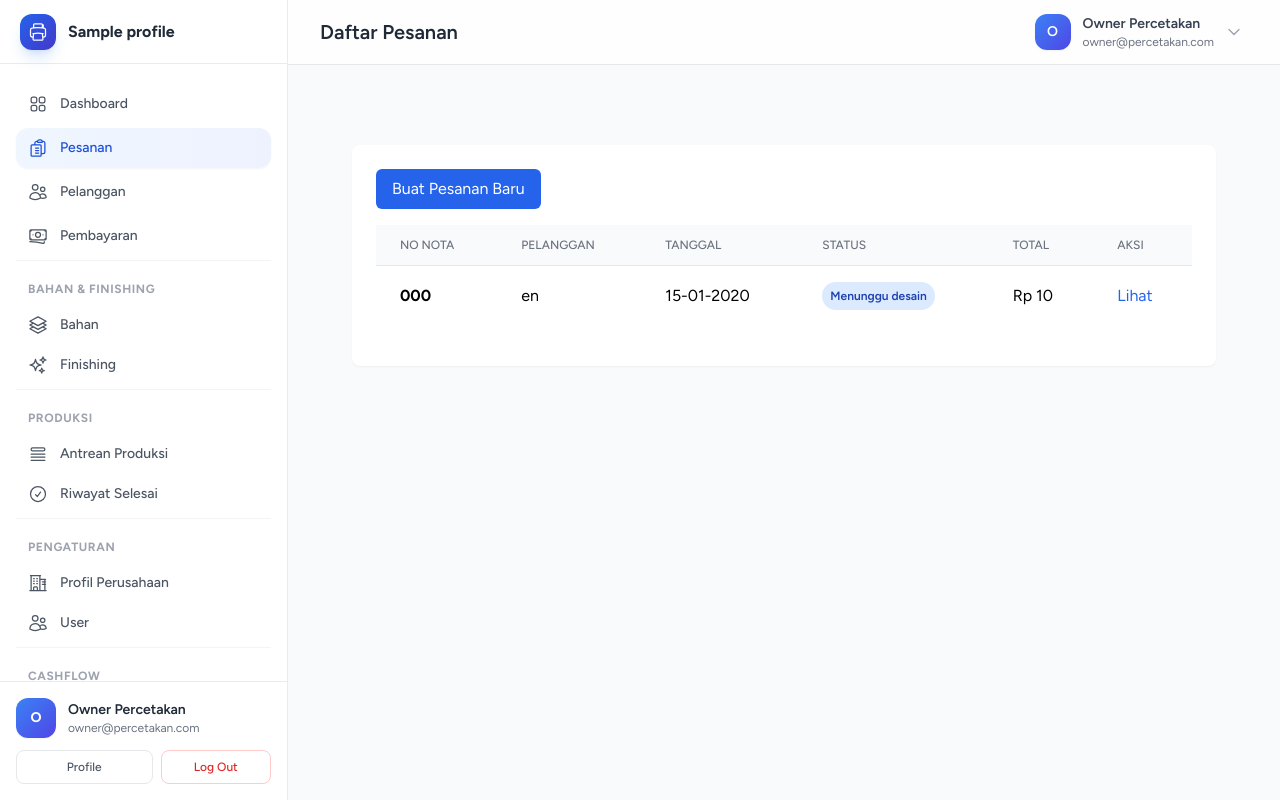
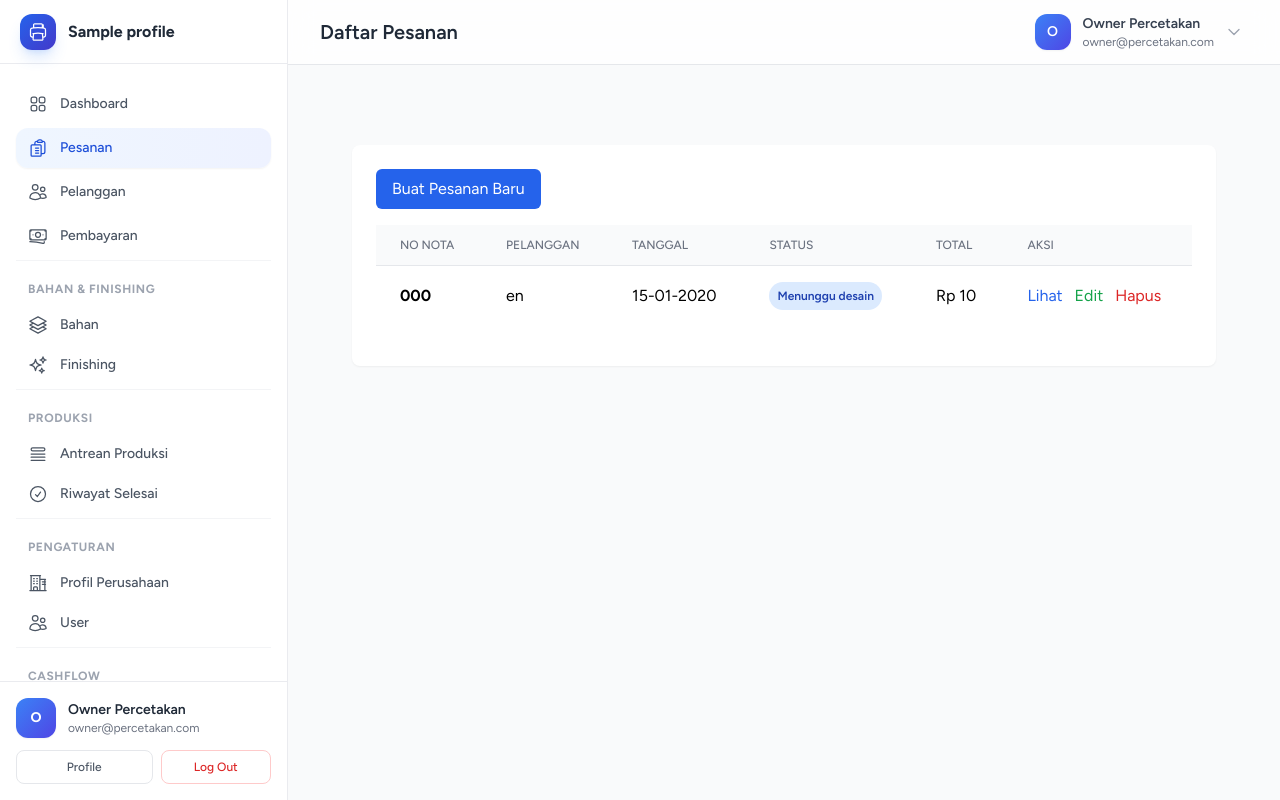
Before and after one commit to firmansya63/percetakan, a Laravel app: page /pesanan in a window 1280 px wide. Run offline with Laravel 12, Linux system fonts and the light colour scheme; a user stored in the database is signed in; data comes from the database, SQL or seed files in the repository; tables that the repository leaves empty hold one stand-in row (values such as "Sample post"); parts of the project's set-up code (start-up, migrations or seed data) failed here and were passed over; some libraries are stand-ins or nearby versions.

Commit message:
Tambah tombol edit dan hapus di menu daftar pesanan

```diff
--- a/resources/views/pesanan/index.blade.php
+++ b/resources/views/pesanan/index.blade.php
@@ -44,7 +44,16 @@
                                 </td>
                                 <td class="px-6 py-4 whitespace-nowrap">Rp {{ number_format($pesanan->total_harga) }}</td>
                                 <td class="px-6 py-4 whitespace-nowrap">
-                                    <a href="{{ route('pesanan.show', $pesanan) }}" class="text-blue-600 hover:text-blue-900">Lihat</a>
+                                    <a href="{{ route('pesanan.show', $pesanan) }}" class="text-blue-600 hover:text-blue-900 mr-2">Lihat</a>
+                                    @can('edit_pesanan')
+                                    <a href="{{ route('pesanan.edit', $pesanan) }}" class="text-green-600 hover:text-green-900 mr-2">Edit</a>
+                                    @endcan
+                                    @can('delete_pesanan')
+                                    <form action="{{ route('pesanan.destroy', $pesanan) }}" method="POST" class="inline">
+                                        @csrf @method('DELETE')
+                                        <button type="submit" class="text-red-600 hover:text-red-900" onclick="return confirm('Yakin hapus pesanan ini?')">Hapus</button>
+                                    </form>
+                                    @endcan
                                 </td>
                             </tr>
                             @endforeach
```
